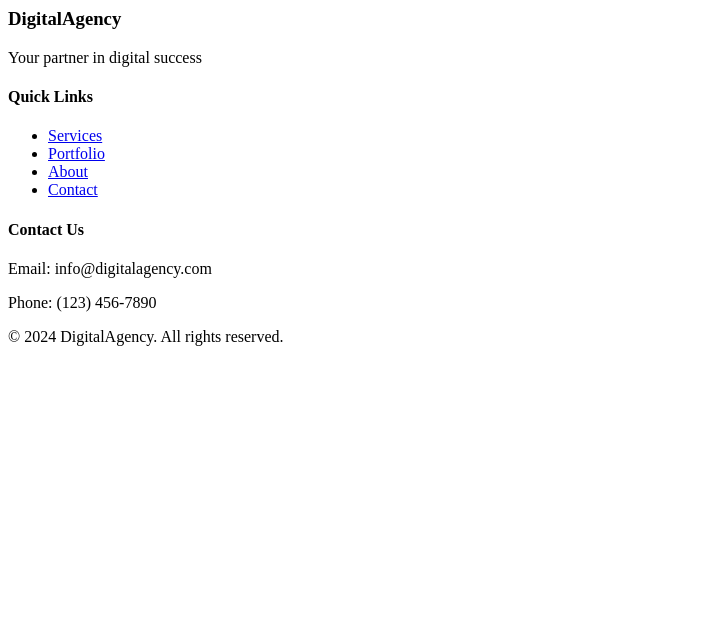
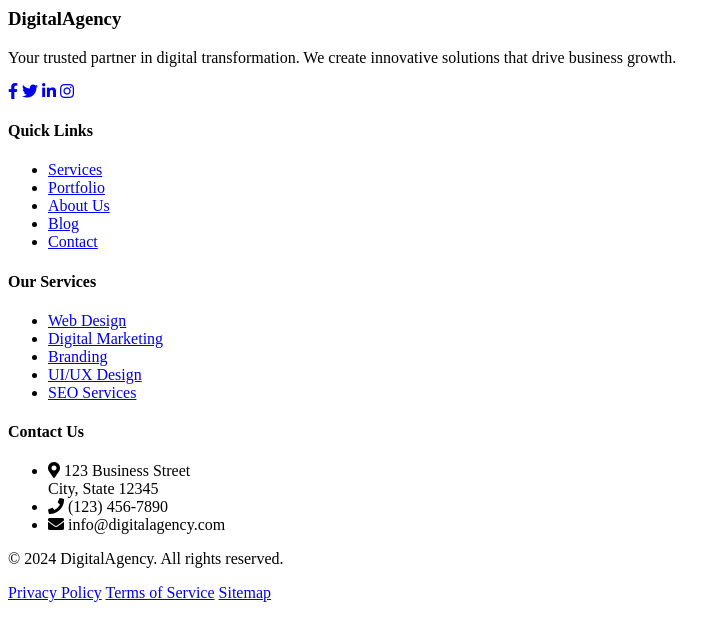
Before and after one commit to sukumarsaurav/deahcorp, a PHP site: page /includes/footer.php in a window 1280 px wide. Shown: the top 641 px of the page, without its empty margins (0-727 px from the left). Run offline with PHP 8.4, Linux system fonts and the light colour scheme.

Commit message:
footer style

```diff
--- a/includes/footer.php
+++ b/includes/footer.php
@@ -1,30 +1,79 @@
     <footer class="footer">
         <div class="container">
-            <div class="footer-content">
-                <div class="footer-info">
-                    <h3>DigitalAgency</h3>
-                    <p>Your partner in digital success</p>
+            <div class="footer-grid">
+                <!-- Company Info -->
+                <div class="footer-section">
+                    <h3 class="footer-title">DigitalAgency</h3>
+                    <p class="footer-description">Your trusted partner in digital transformation. We create innovative solutions that drive business growth.</p>
+                    <div class="social-links">
+                        <a href="#" class="social-link"><i class="fab fa-facebook-f"></i></a>
+                        <a href="#" class="social-link"><i class="fab fa-twitter"></i></a>
+                        <a href="#" class="social-link"><i class="fab fa-linkedin-in"></i></a>
+                        <a href="#" class="social-link"><i class="fab fa-instagram"></i></a>
+                    </div>
                 </div>
-                <div class="footer-links">
-                    <h4>Quick Links</h4>
-                    <ul>
+
+                <!-- Quick Links -->
+                <div class="footer-section">
+                    <h4 class="footer-subtitle">Quick Links</h4>
+                    <ul class="footer-links">
                         <li><a href="/pages/services.php">Services</a></li>
                         <li><a href="/pages/portfolio.php">Portfolio</a></li>
-                        <li><a href="/pages/about.php">About</a></li>
+                        <li><a href="/pages/about.php">About Us</a></li>
+                        <li><a href="/pages/blog.php">Blog</a></li>
                         <li><a href="/pages/contact.php">Contact</a></li>
                     </ul>
                 </div>
-                <div class="footer-contact">
-                    <h4>Contact Us</h4>
-                    <p>Email: info@digitalagency.com</p>
-                    <p>Phone: (123) 456-7890</p>
+
+                <!-- Services -->
+                <div class="footer-section">
+                    <h4 class="footer-subtitle">Our Services</h4>
+                    <ul class="footer-links">
+                        <li><a href="/pages/services.php#web-design">Web Design</a></li>
+                        <li><a href="/pages/services.php#digital-marketing">Digital Marketing</a></li>
+                        <li><a href="/pages/services.php#branding">Branding</a></li>
+                        <li><a href="/pages/services.php#ui-ux">UI/UX Design</a></li>
+                        <li><a href="/pages/services.php#seo">SEO Services</a></li>
+                    </ul>
+                </div>
+
+                <!-- Contact Info -->
+                <div class="footer-section">
+                    <h4 class="footer-subtitle">Contact Us</h4>
+                    <ul class="contact-info">
+                        <li>
+                            <i class="fas fa-map-marker-alt"></i>
+                            <span>123 Business Street<br>City, State 12345</span>
+                        </li>
+                        <li>
+                            <i class="fas fa-phone"></i>
+                            <span>(123) 456-7890</span>
+                        </li>
+                        <li>
+                            <i class="fas fa-envelope"></i>
+                            <span>info@digitalagency.com</span>
+                        </li>
+                    </ul>
                 </div>
             </div>
+
             <div class="footer-bottom">
-                <p>&copy; <?php echo date('Y'); ?> DigitalAgency. All rights reserved.</p>
+                <div class="copyright">
+                    <p>&copy; <?php echo date('Y'); ?> DigitalAgency. All rights reserved.</p>
+                </div>
+                <div class="footer-bottom-links">
+                    <a href="/privacy-policy.php">Privacy Policy</a>
+                    <a href="/terms-of-service.php">Terms of Service</a>
+                    <a href="/sitemap.php">Sitemap</a>
+                </div>
             </div>
         </div>
     </footer>
+
+    <!-- Add Font Awesome for icons -->
+    <link rel="stylesheet" href="https://cdnjs.cloudflare.com/ajax/libs/font-awesome/5.15.4/css/all.min.css">
+
+    <!-- Scripts -->
     <script src="/assets/js/main.js"></script>
 </body>
 </html>
```
Also changed, not shown: assets/css/style.css (+160 -0 lines), verify_config.php (added, +72 -0 lines).
